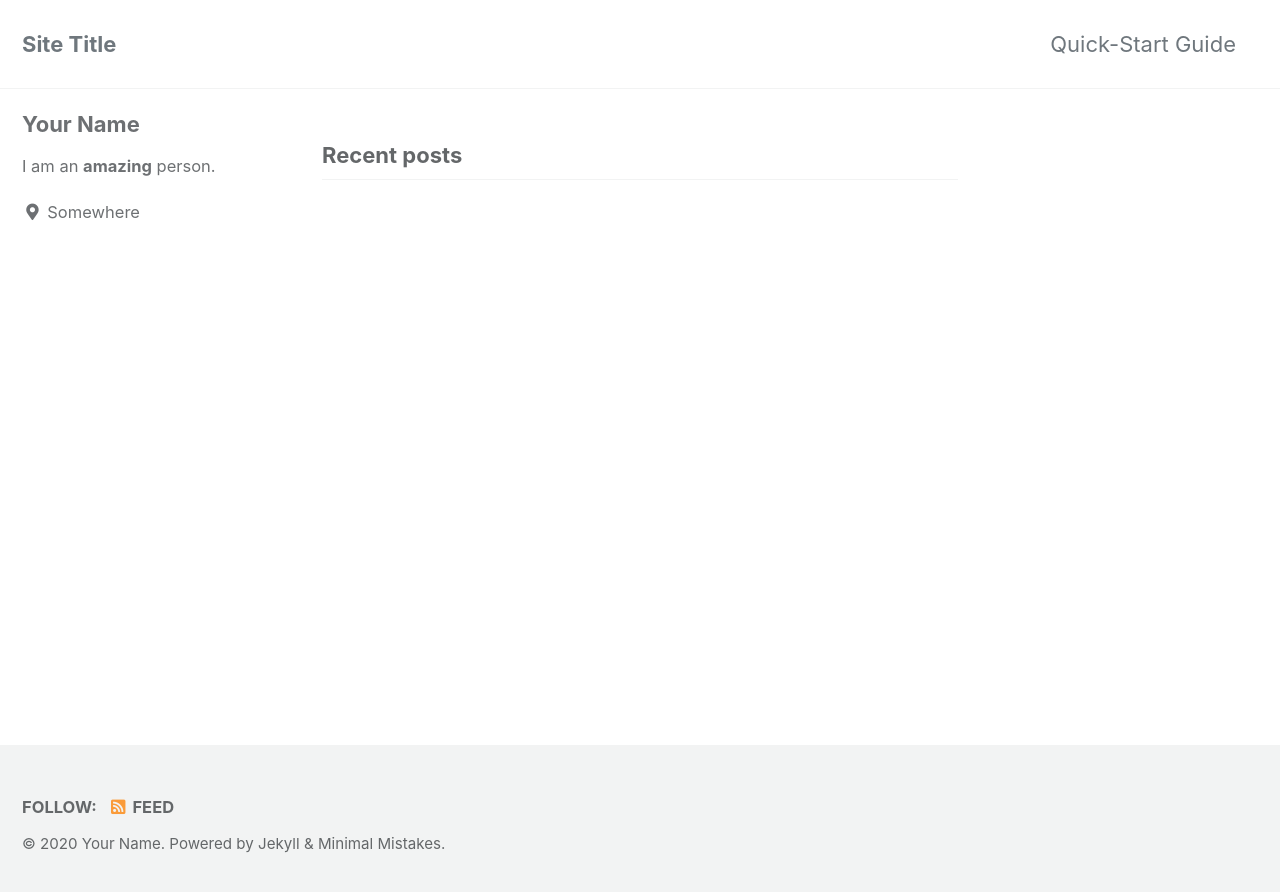
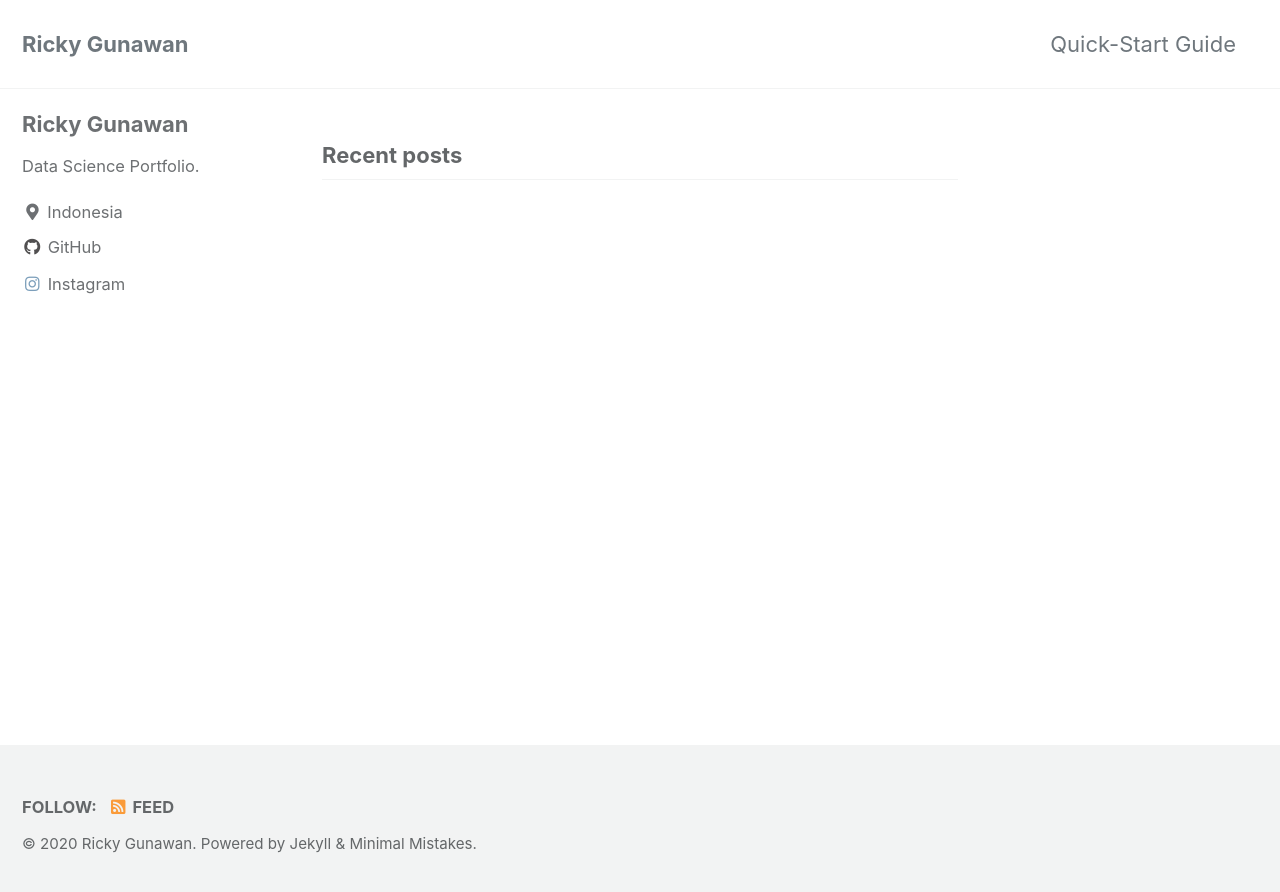
Before and after one commit to RickyGunawan09/RickyGunawan.github.io, a Jekyll site: the page built from index.html, in a window 1280 px wide. Shown: the top 892 px of the page. Built offline with Jekyll 4.4.1, drawn with Linux system fonts in a browser that asks for light colours; cached includes are drawn as plain includes; the list of posts is cut into pages by our own code.

Commit message:
update config

```diff
--- a/_config.yml
+++ b/_config.yml
@@ -16,11 +16,11 @@ minimal_mistakes_skin    : "default" # "air", "aqua", "contrast", "dark", "dirt"
 
 # Site Settings
 locale                   : "en-US"
-title                    : "Site Title"
+title                    : "Ricky Gunawan"
 title_separator          : "-"
 subtitle                 : # site tagline that appears below site title in masthead
-name                     : "Your Name"
-description              : "An amazing website."
+name                     : "Ricky Gunawan"
+description              : "Data Science Portfolio"
 url                      : # the base hostname & protocol for your site e.g. "https://mmistakes.github.io"
 baseurl                  : # the subpath of your site, e.g. "/blog"
 repository               : # GitHub username/repo-name e.g. "mmistakes/minimal-mistakes"
@@ -93,10 +93,10 @@ analytics:
 
 # Site Author
 author:
-  name             : "Your Name"
+  name             : "Ricky Gunawan"
   avatar           : # path of avatar image, e.g. "/assets/images/bio-photo.jpg"
-  bio              : "I am an **amazing** person."
-  location         : "Somewhere"
+  bio              : "Data Science Portfolio."
+  location         : "Indonesia"
   email            :
   links:
     - label: "Email"
@@ -113,10 +113,10 @@ author:
       # url: "https://facebook.com/"
     - label: "GitHub"
       icon: "fab fa-fw fa-github"
-      # url: "https://github.com/"
+      url: "https://github.com/RickyGunawan09"
     - label: "Instagram"
       icon: "fab fa-fw fa-instagram"
-      # url: "https://instagram.com/"
+      url: "https://www.instagram.com/rickygunawaan/"
 
 # Site Footer
 footer:
@@ -279,3 +279,10 @@ defaults:
       comments: # true
       share: true
       related: true
+  # _pages
+  - scope:
+      path: ""
+      type: posts
+    values:
+      layout: single
+      author_profile: true
```
